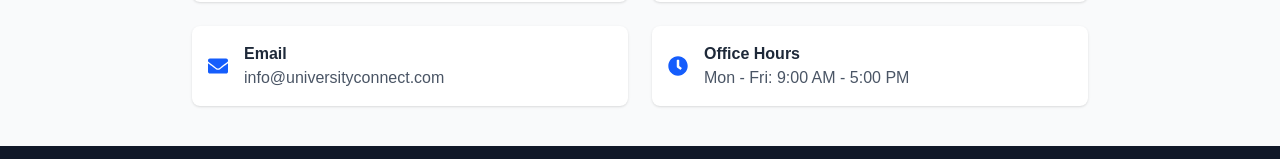
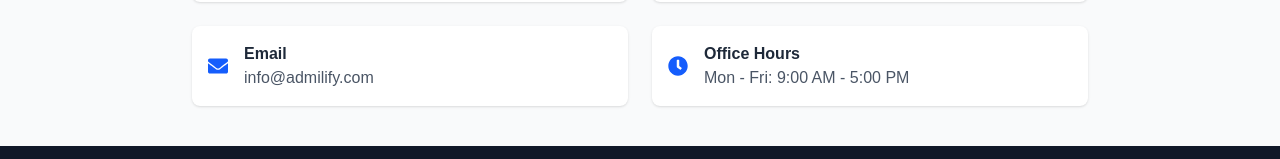
Before and after one commit to iseoluwapeter/university_hub, a React (Vite) app: page /contact in a window 1280 px wide. Shown: the part 1242-1401 px from the top of the page. Built offline with nearby package versions, Linux system fonts and the light colour scheme; the HTML template or start-up script is replaced by a standard one.

Commit message:
added correct mail box

```diff
--- a/src/components/QuickContactInfo.jsx
+++ b/src/components/QuickContactInfo.jsx
@@ -23,8 +23,8 @@
     {
       icon: <FaEnvelope className="text-blue-600 text-xl" />,
       label: "Email",
-      value: "info@universityconnect.com",
-      link: "mailto:info@universityconnect.com",
+      value: "info@admilify.com",
+      link: "mailto:info@admilify.com",
     },
     {
       icon: <FaClock className="text-blue-600 text-xl" />,
```
